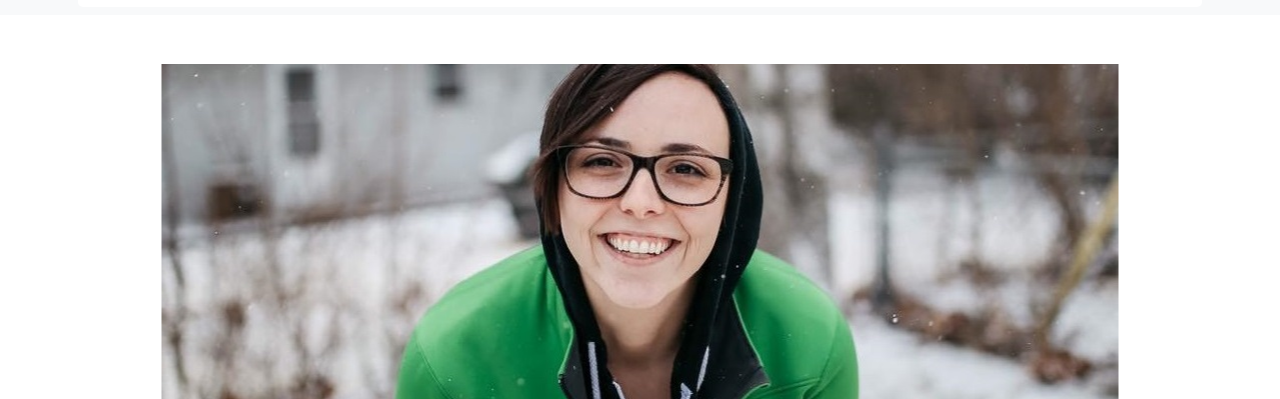
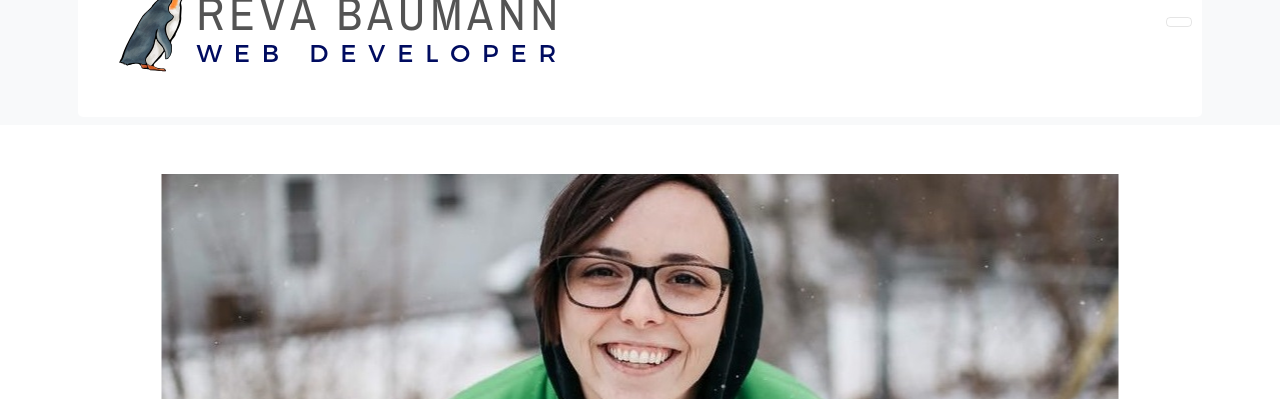
Before and after one commit to rmbaumann/rmbaumann.github.io, a plain HTML site: page index.html in a window 1280 px wide. Shown: the part 82-481 px from the top of the page. Drawn offline with nearby package versions, Linux system fonts and the light colour scheme.

Commit message:
Update index.html

```diff
--- a/index.html
+++ b/index.html
@@ -26,12 +26,17 @@
 
     <!-- Body of Website -->
 
-    <nav class="navbar navbar-expand-sm bg-light">
+    <nav class="navbar sticky-top navbar-light bg-light">
         <div class="container">
-
+          <a class="navbar-brand">
+                <img src="Images/penguinweb1.png">
+              </a>
+          <button class="navbar-toggler" type="button" data-toggle="collapse" data-target="#navbarResponsive" aria-controls="navbarResponsive" aria-expanded="false" aria-label="Toggle navigation">
+              </button>
+          <div class="collapse navbar-collapse" id="navbarResponsive">
             <ul class="navbar-nav ml-auto text-dark">
               <li class="nav-item active">
-                <a class="nav-link" href="#" >Home</a>
+                <a class="nav-link" href="#">Home</a>
               </li>
               <li class="nav-item">
                 <a class="nav-link" href="#about">About</a>
```
